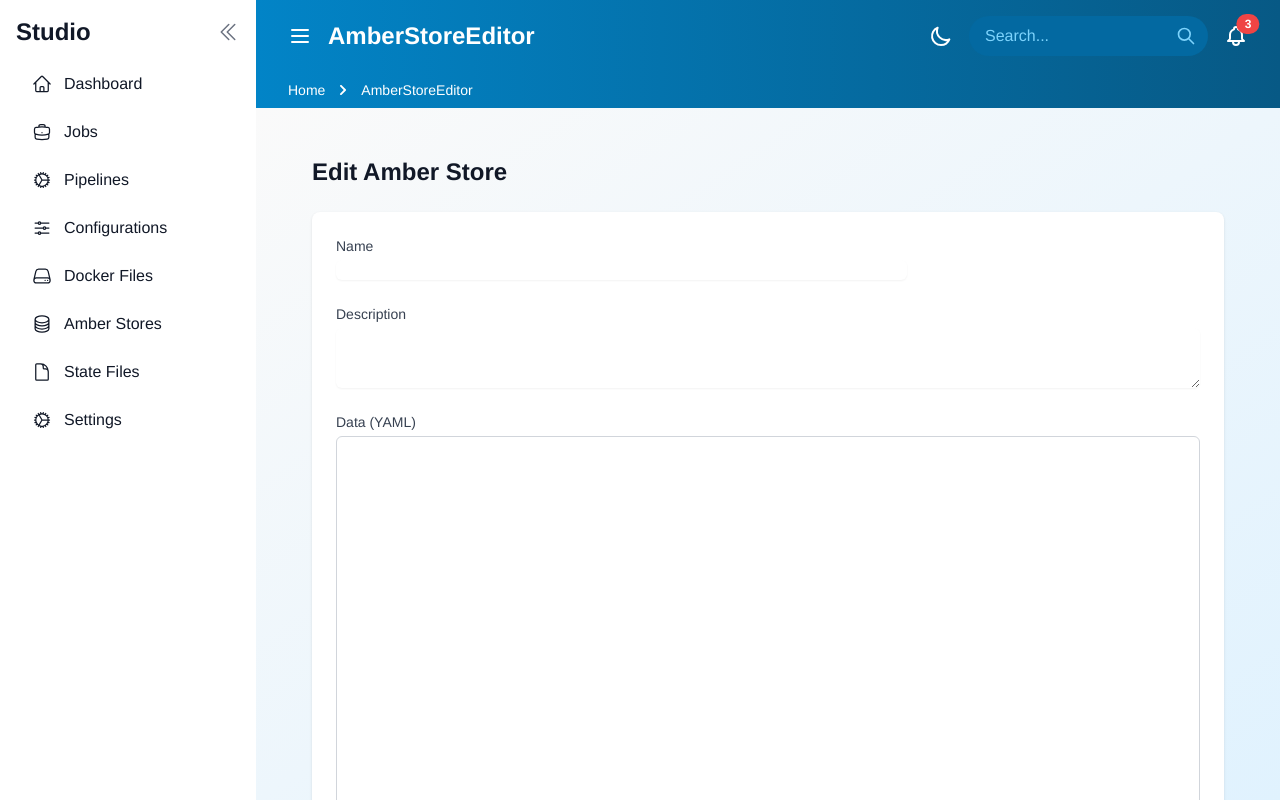
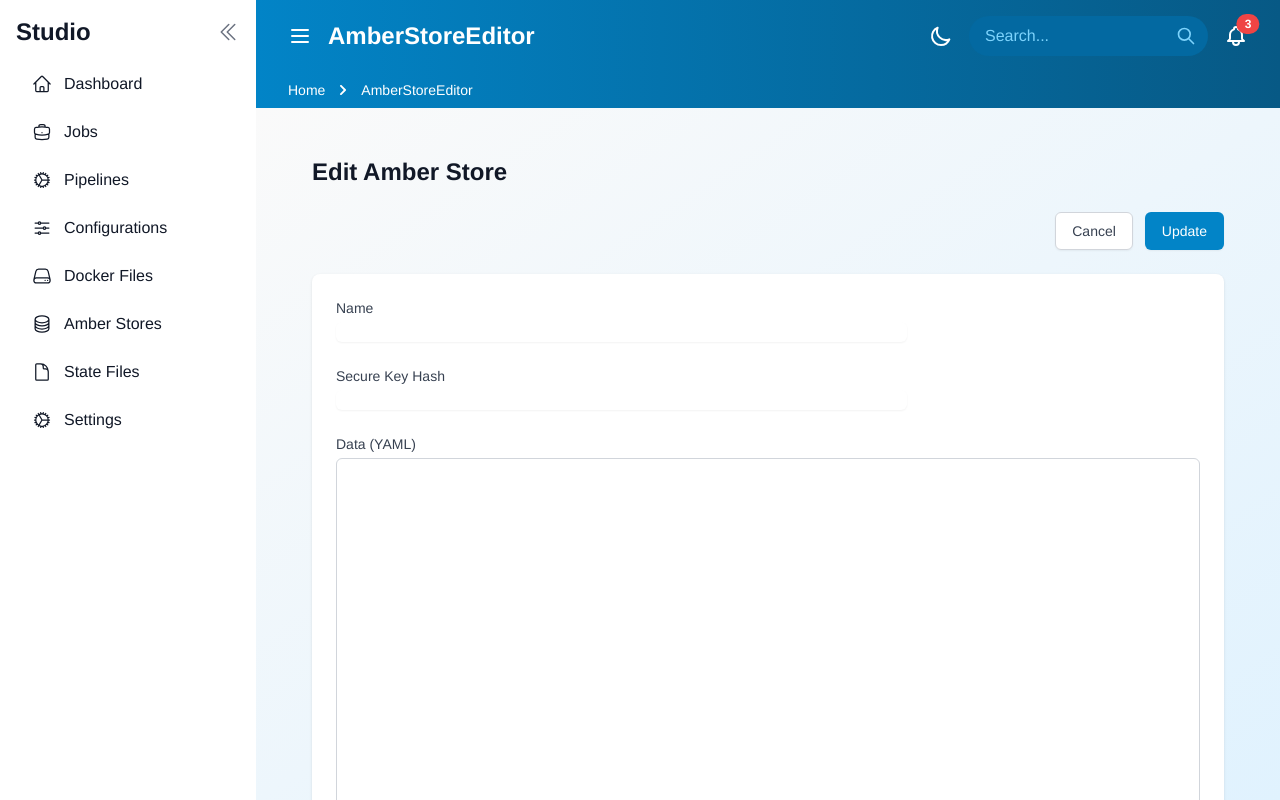
Before and after one commit to njfio/fluentcli_web_services, a Vue app in the folder frontend/: page /studio/amberstore/1 in a window 1280 px wide. Built offline with nearby package versions, Linux system fonts and the light colour scheme; no server answers; sample sign-in values are in the browser's storage.

Commit message:
updated formatting and layout of the editor views

```diff
--- a/frontend/src/components/studio/editors/AmberStoreEditor.vue
+++ b/frontend/src/components/studio/editors/AmberStoreEditor.vue
@@ -1,41 +1,38 @@
 <template>
   <div class="amber-store-editor">
     <h1 class="text-2xl font-bold mb-6">{{ isNewAmberStore ? 'Create New Amber Store' : 'Edit Amber Store' }}</h1>
-    <form @submit.prevent="saveAmberStore" class="space-y-6">
+    <div class="flex justify-end mb-6">
+      <button type="button" @click="cancel"
+        class="bg-white py-2 px-4 border border-gray-300 rounded-md shadow-sm text-sm font-medium text-gray-700 hover:bg-gray-50 focus:outline-none focus:ring-2 focus:ring-offset-2 focus:ring-primary-500">
+        Cancel
+      </button>
+      <button type="submit" form="amber-store-form"
+        class="ml-3 inline-flex justify-center py-2 px-4 border border-transparent shadow-sm text-sm font-medium rounded-md text-white bg-primary-600 hover:bg-primary-700 focus:outline-none focus:ring-2 focus:ring-offset-2 focus:ring-primary-500">
+        {{ isNewAmberStore ? 'Create' : 'Update' }}
+      </button>
+    </div>
+    <form id="amber-store-form" @submit.prevent="saveAmberStore" class="space-y-6">
       <div class="bg-white shadow overflow-hidden sm:rounded-lg">
         <div class="px-4 py-5 sm:p-6">
           <div class="grid grid-cols-1 gap-y-6 gap-x-4 sm:grid-cols-6">
             <div class="sm:col-span-4">
               <label for="name" class="block text-sm font-medium text-gray-700">Name</label>
-              <input type="text" id="name" v-model="amberStore.name" required class="mt-1 focus:ring-primary-500 focus:border-primary-500 block w-full shadow-sm sm:text-sm border-gray-300 rounded-md">
+              <input type="text" id="name" v-model="amberStore.name" required
+                class="mt-1 focus:ring-primary-500 focus:border-primary-500 block w-full shadow-sm sm:text-sm border-gray-300 rounded-md">
             </div>
-            <div class="sm:col-span-6">
-              <label for="description" class="block text-sm font-medium text-gray-700">Description</label>
-              <textarea id="description" v-model="amberStore.description" rows="3" class="mt-1 focus:ring-primary-500 focus:border-primary-500 block w-full shadow-sm sm:text-sm border-gray-300 rounded-md"></textarea>
+            <div class="sm:col-span-4">
+              <label for="secure_key_hash" class="block text-sm font-medium text-gray-700">Secure Key Hash</label>
+              <input type="text" id="secure_key_hash" v-model="amberStore.secure_key_hash" required
+                class="mt-1 focus:ring-primary-500 focus:border-primary-500 block w-full shadow-sm sm:text-sm border-gray-300 rounded-md">
             </div>
             <div class="sm:col-span-6">
               <label for="data" class="block text-sm font-medium text-gray-700">Data (YAML)</label>
               <div class="mt-1 border border-gray-300 rounded-md overflow-hidden" style="height: calc(100vh - 400px);">
-                <YamlEditor
-                  v-model="amberStore.data"
-                  class="h-full"
-                />
+                <YamlEditor v-model="amberStore.data" class="h-full" />
               </div>
-            </div>
-            <div class="sm:col-span-4">
-              <label for="secure_key_hash" class="block text-sm font-medium text-gray-700">Secure Key Hash</label>
-              <input type="text" id="secure_key_hash" v-model="amberStore.secure_key_hash" required class="mt-1 focus:ring-primary-500 focus:border-primary-500 block w-full shadow-sm sm:text-sm border-gray-300 rounded-md">
             </div>
           </div>
         </div>
-      </div>
-      <div class="flex justify-end">
-        <button type="button" @click="cancel" class="bg-white py-2 px-4 border border-gray-300 rounded-md shadow-sm text-sm font-medium text-gray-700 hover:bg-gray-50 focus:outline-none focus:ring-2 focus:ring-offset-2 focus:ring-primary-500">
-          Cancel
-        </button>
-        <button type="submit" class="ml-3 inline-flex justify-center py-2 px-4 border border-transparent shadow-sm text-sm font-medium rounded-md text-white bg-primary-600 hover:bg-primary-700 focus:outline-none focus:ring-2 focus:ring-offset-2 focus:ring-primary-500">
-          {{ isNewAmberStore ? 'Create' : 'Update' }}
-        </button>
       </div>
     </form>
   </div>
@@ -60,7 +57,6 @@ export default defineComponent({
     const amberStore = ref({
       id: '',
       name: '',
-      description: '',
       data: '',
       secure_key_hash: '',
     });
--- a/frontend/src/components/studio/editors/ConfigurationEditor.vue
+++ b/frontend/src/components/studio/editors/ConfigurationEditor.vue
@@ -2,7 +2,17 @@
   <div class="configuration-editor">
     <h1 class="text-2xl font-bold mb-6">{{ isNewConfiguration ? 'Create New Configuration' : 'Edit Configuration' }}
     </h1>
-    <form @submit.prevent="saveConfiguration" class="space-y-6">
+    <div class="flex justify-end mb-6">
+      <button type="button" @click="cancel"
+        class="bg-white py-2 px-4 border border-gray-300 rounded-md shadow-sm text-sm font-medium text-gray-700 hover:bg-gray-50 focus:outline-none focus:ring-2 focus:ring-offset-2 focus:ring-primary-500">
+        Cancel
+      </button>
+      <button type="submit" form="configuration-form"
+        class="ml-3 inline-flex justify-center py-2 px-4 border border-transparent shadow-sm text-sm font-medium rounded-md text-white bg-primary-600 hover:bg-primary-700 focus:outline-none focus:ring-2 focus:ring-offset-2 focus:ring-primary-500">
+        {{ isNewConfiguration ? 'Create' : 'Update' }}
+      </button>
+    </div>
+    <form id="configuration-form" @submit.prevent="saveConfiguration" class="space-y-6">
       <div class="bg-white shadow overflow-hidden sm:rounded-lg">
         <div class="px-4 py-5 sm:p-6">
           <div class="grid grid-cols-1 gap-y-6 gap-x-4 sm:grid-cols-6">
@@ -10,11 +20,6 @@
               <label for="name" class="block text-sm font-medium text-gray-700">Name</label>
               <input type="text" id="name" v-model="configuration.name" required
                 class="mt-1 focus:ring-primary-500 focus:border-primary-500 block w-full shadow-sm sm:text-sm border-gray-300 rounded-md">
-            </div>
-            <div class="sm:col-span-6">
-              <label for="description" class="block text-sm font-medium text-gray-700">Description</label>
-              <textarea id="description" v-model="configuration.description" rows="3"
-                class="mt-1 focus:ring-primary-500 focus:border-primary-500 block w-full shadow-sm sm:text-sm border-gray-300 rounded-md"></textarea>
             </div>
             <div class="sm:col-span-6">
               <label for="data" class="block text-sm font-medium text-gray-700">Configuration Data (JSON)</label>
@@ -25,16 +30,6 @@
             </div>
           </div>
         </div>
-      </div>
-      <div class="flex justify-end">
-        <button type="button" @click="cancel"
-          class="bg-white py-2 px-4 border border-gray-300 rounded-md shadow-sm text-sm font-medium text-gray-700 hover:bg-gray-50 focus:outline-none focus:ring-2 focus:ring-offset-2 focus:ring-primary-500">
-          Cancel
-        </button>
-        <button type="submit"
-          class="ml-3 inline-flex justify-center py-2 px-4 border border-transparent shadow-sm text-sm font-medium rounded-md text-white bg-primary-600 hover:bg-primary-700 focus:outline-none focus:ring-2 focus:ring-offset-2 focus:ring-primary-500">
-          {{ isNewConfiguration ? 'Create' : 'Update' }}
-        </button>
       </div>
     </form>
   </div>
@@ -59,7 +54,6 @@ export default defineComponent({
     const configuration = ref({
       id: '',
       name: '',
-      description: '',
       data: '',
     });
 
--- a/frontend/src/components/studio/editors/DockerFileEditor.vue
+++ b/frontend/src/components/studio/editors/DockerFileEditor.vue
@@ -1,38 +1,33 @@
 <template>
   <div class="docker-file-editor">
     <h1 class="text-2xl font-bold mb-6">{{ isNewDockerFile ? 'Create New Docker File' : 'Edit Docker File' }}</h1>
-    <form @submit.prevent="saveDockerFile" class="space-y-6">
+    <div class="flex justify-end mb-6">
+      <button type="button" @click="cancel"
+        class="bg-white py-2 px-4 border border-gray-300 rounded-md shadow-sm text-sm font-medium text-gray-700 hover:bg-gray-50 focus:outline-none focus:ring-2 focus:ring-offset-2 focus:ring-primary-500">
+        Cancel
+      </button>
+      <button type="submit" form="docker-file-form"
+        class="ml-3 inline-flex justify-center py-2 px-4 border border-transparent shadow-sm text-sm font-medium rounded-md text-white bg-primary-600 hover:bg-primary-700 focus:outline-none focus:ring-2 focus:ring-offset-2 focus:ring-primary-500">
+        {{ isNewDockerFile ? 'Create' : 'Update' }}
+      </button>
+    </div>
+    <form id="docker-file-form" @submit.prevent="saveDockerFile" class="space-y-6">
       <div class="bg-white shadow overflow-hidden sm:rounded-lg">
         <div class="px-4 py-5 sm:p-6">
           <div class="grid grid-cols-1 gap-y-6 gap-x-4 sm:grid-cols-6">
             <div class="sm:col-span-4">
               <label for="name" class="block text-sm font-medium text-gray-700">Name</label>
-              <input type="text" id="name" v-model="dockerFile.name" required class="mt-1 focus:ring-primary-500 focus:border-primary-500 block w-full shadow-sm sm:text-sm border-gray-300 rounded-md">
-            </div>
-            <div class="sm:col-span-6">
-              <label for="description" class="block text-sm font-medium text-gray-700">Description</label>
-              <textarea id="description" v-model="dockerFile.description" rows="3" class="mt-1 focus:ring-primary-500 focus:border-primary-500 block w-full shadow-sm sm:text-sm border-gray-300 rounded-md"></textarea>
+              <input type="text" id="name" v-model="dockerFile.name" required
+                class="mt-1 focus:ring-primary-500 focus:border-primary-500 block w-full shadow-sm sm:text-sm border-gray-300 rounded-md">
             </div>
             <div class="sm:col-span-6">
               <label for="content" class="block text-sm font-medium text-gray-700">Dockerfile Content</label>
               <div class="mt-1 border border-gray-300 rounded-md overflow-hidden" style="height: calc(100vh - 400px);">
-                <MonacoEditor
-                  v-model="dockerFile.content"
-                  language="dockerfile"
-                  class="h-full"
-                />
+                <MonacoEditor v-model="dockerFile.content" language="dockerfile" class="h-full" />
               </div>
             </div>
           </div>
         </div>
-      </div>
-      <div class="flex justify-end">
-        <button type="button" @click="cancel" class="bg-white py-2 px-4 border border-gray-300 rounded-md shadow-sm text-sm font-medium text-gray-700 hover:bg-gray-50 focus:outline-none focus:ring-2 focus:ring-offset-2 focus:ring-primary-500">
-          Cancel
-        </button>
-        <button type="submit" class="ml-3 inline-flex justify-center py-2 px-4 border border-transparent shadow-sm text-sm font-medium rounded-md text-white bg-primary-600 hover:bg-primary-700 focus:outline-none focus:ring-2 focus:ring-offset-2 focus:ring-primary-500">
-          {{ isNewDockerFile ? 'Create' : 'Update' }}
-        </button>
       </div>
     </form>
   </div>
@@ -57,7 +52,6 @@ export default defineComponent({
     const dockerFile = ref({
       id: '',
       name: '',
-      description: '',
       content: '',
     });
 
--- a/frontend/src/components/studio/editors/PipelineEditor.vue
+++ b/frontend/src/components/studio/editors/PipelineEditor.vue
@@ -1,7 +1,17 @@
 <template>
   <div class="pipeline-editor">
     <h1 class="text-2xl font-bold mb-6">{{ isNewPipeline ? 'Create New Pipeline' : 'Edit Pipeline' }}</h1>
-    <form @submit.prevent="savePipeline" class="space-y-6">
+    <div class="flex justify-end mb-6">
+      <button type="button" @click="cancel"
+        class="bg-white py-2 px-4 border border-gray-300 rounded-md shadow-sm text-sm font-medium text-gray-700 hover:bg-gray-50 focus:outline-none focus:ring-2 focus:ring-offset-2 focus:ring-primary-500">
+        Cancel
+      </button>
+      <button type="submit" form="pipeline-form"
+        class="ml-3 inline-flex justify-center py-2 px-4 border border-transparent shadow-sm text-sm font-medium rounded-md text-white bg-primary-600 hover:bg-primary-700 focus:outline-none focus:ring-2 focus:ring-offset-2 focus:ring-primary-500">
+        {{ isNewPipeline ? 'Create' : 'Update' }}
+      </button>
+    </div>
+    <form id="pipeline-form" @submit.prevent="savePipeline" class="space-y-6">
       <div class="bg-white shadow overflow-hidden sm:rounded-lg">
         <div class="px-4 py-5 sm:p-6">
           <div class="grid grid-cols-1 gap-y-6 gap-x-4 sm:grid-cols-6">
@@ -9,11 +19,6 @@
               <label for="name" class="block text-sm font-medium text-gray-700">Name</label>
               <input type="text" id="name" v-model="pipeline.name" required
                 class="mt-1 focus:ring-primary-500 focus:border-primary-500 block w-full shadow-sm sm:text-sm border-gray-300 rounded-md">
-            </div>
-            <div class="sm:col-span-6">
-              <label for="description" class="block text-sm font-medium text-gray-700">Description</label>
-              <textarea id="description" v-model="pipeline.description" rows="3"
-                class="mt-1 focus:ring-primary-500 focus:border-primary-500 block w-full shadow-sm sm:text-sm border-gray-300 rounded-md"></textarea>
             </div>
             <div class="sm:col-span-6">
               <label for="data" class="block text-sm font-medium text-gray-700">Pipeline Data (YAML)</label>
@@ -24,16 +29,6 @@
             </div>
           </div>
         </div>
-      </div>
-      <div class="flex justify-end">
-        <button type="button" @click="cancel"
-          class="bg-white py-2 px-4 border border-gray-300 rounded-md shadow-sm text-sm font-medium text-gray-700 hover:bg-gray-50 focus:outline-none focus:ring-2 focus:ring-offset-2 focus:ring-primary-500">
-          Cancel
-        </button>
-        <button type="submit"
-          class="ml-3 inline-flex justify-center py-2 px-4 border border-transparent shadow-sm text-sm font-medium rounded-md text-white bg-primary-600 hover:bg-primary-700 focus:outline-none focus:ring-2 focus:ring-offset-2 focus:ring-primary-500">
-          {{ isNewPipeline ? 'Create' : 'Update' }}
-        </button>
       </div>
     </form>
   </div>
@@ -58,7 +53,6 @@ export default defineComponent({
     const pipeline = ref({
       id: '',
       name: '',
-      description: '',
       data: '',
     });
 
```
